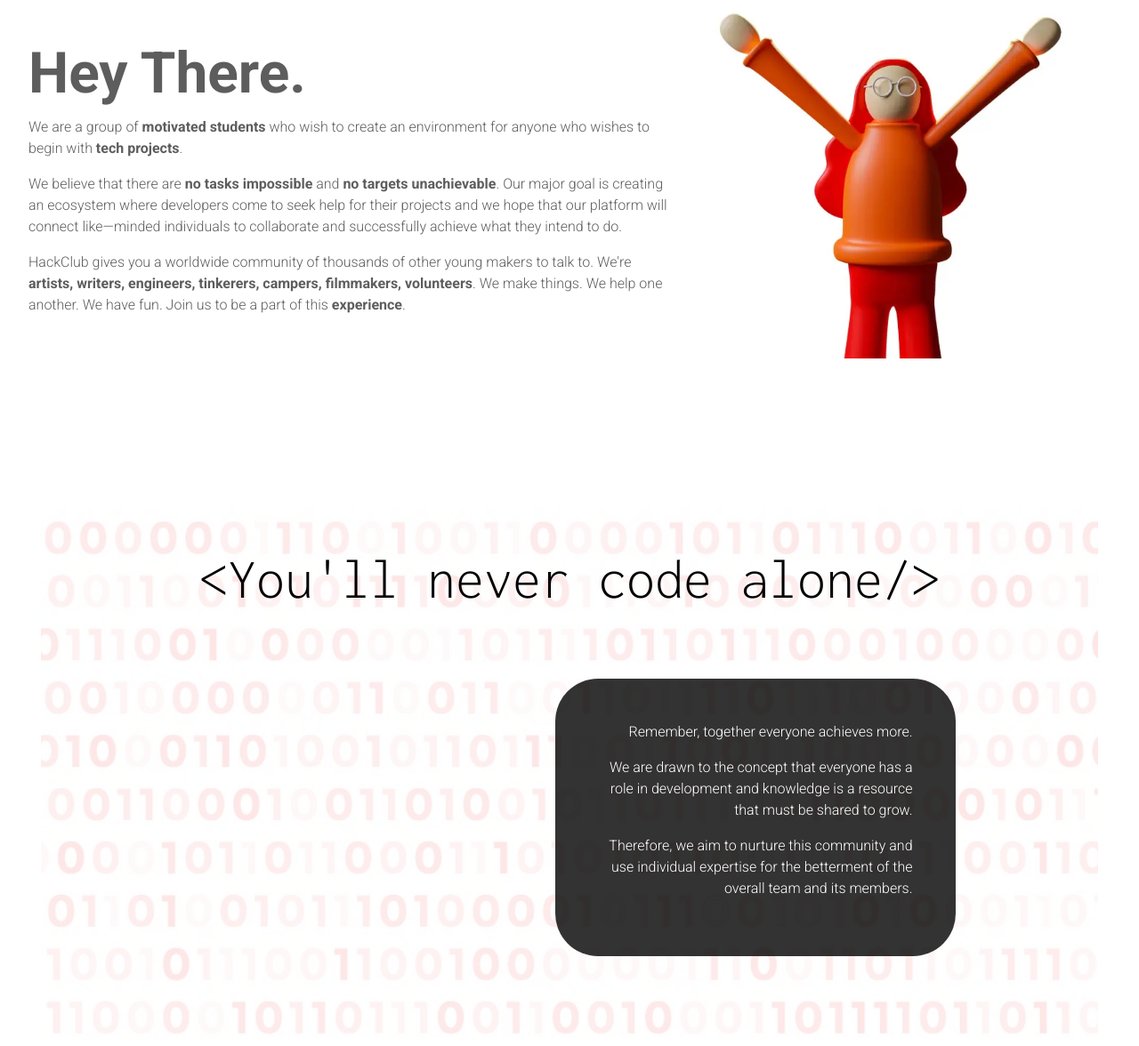
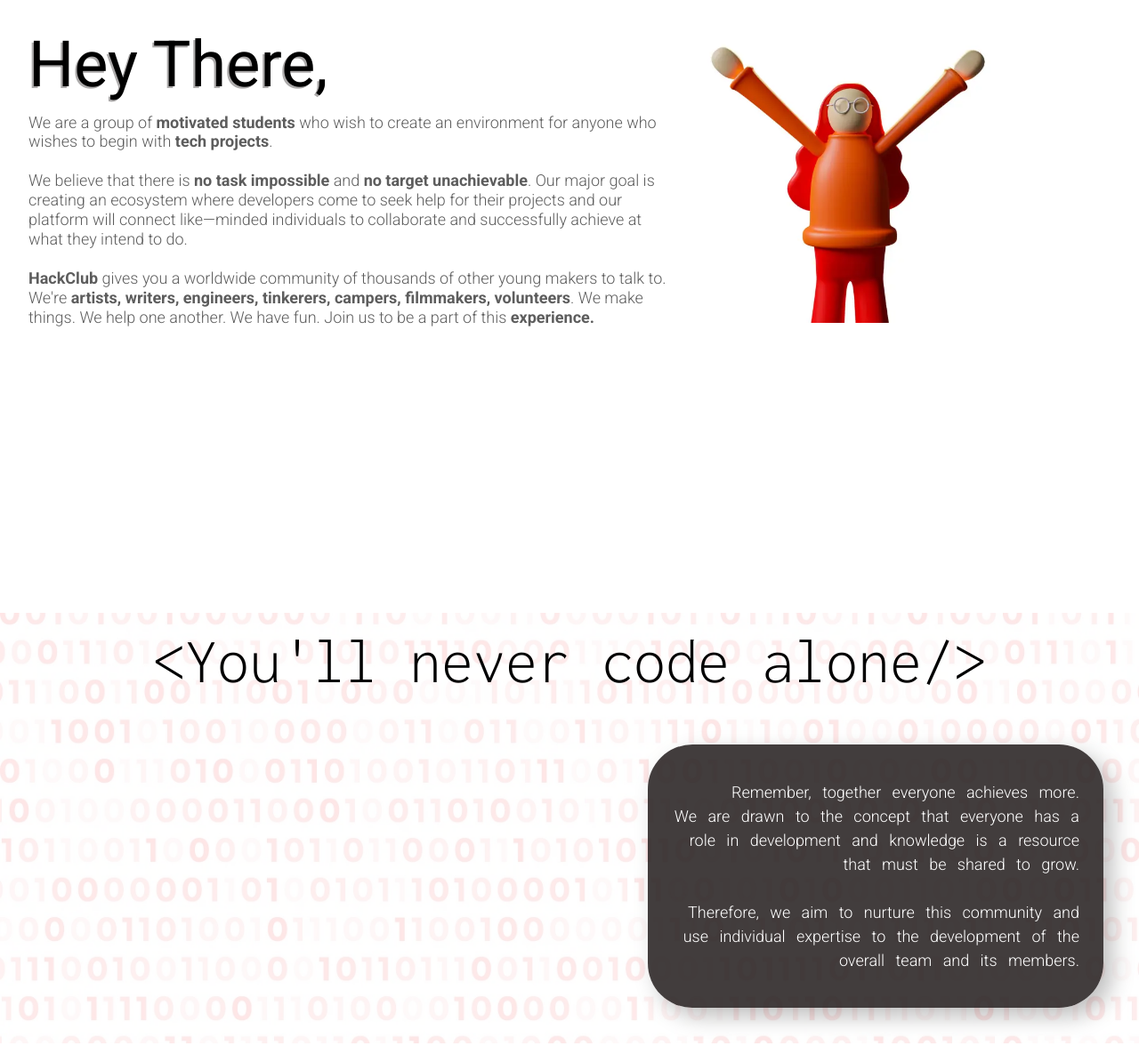
Before and after one commit to sid1999-dot/website, a plain HTML site: page index.html in a window 1280 px wide. Shown: the part 229-1405 px from the top of the page at 89% size. Drawn offline with nearby package versions, Linux system fonts and the light colour scheme.

Commit message:
changed css

```diff
--- a/index.html
+++ b/index.html
@@ -54,30 +54,16 @@
         </div>
     </nav>
 
+
+
     <section class='section-1'>
         <div class='section-text'>
             <div class='large'>
-                Hey There.
+                Hey There,
             </div>
-            <p>
-                We are a group of <strong>motivated students</strong> who wish to create an
-                environment for anyone who wishes to begin with <strong>tech projects</strong>.
-            </p>
-
-            <p>
-                We believe that there are <strong>no tasks impossible</strong> and <strong>no targets
-                    unachievable</strong>. Our major goal is creating an ecosystem where developers come
-                to seek help for their projects and we hope that our platform will connect like—minded
-                individuals to collaborate and successfully achieve what they intend to do.
-            </p>
-            <p>
-                HackClub gives you a worldwide community of thousands of other young makers to talk to. We're
-                <strong>artists, writers,
-                    engineers, tinkerers, campers, filmmakers, volunteers</strong>. We make things. We help one another.
-                We
-                have fun. Join us
-                to be a part of this <strong>experience</strong>.
-            </p>
+            <p class="desc" >We are a group of <strong>motivated students</strong> who wish to create an environment for anyone who wishes to begin with <strong>tech projects</strong>.<br><br>
+                We believe that there is <strong>no task impossible</strong> and <strong>no target unachievable</strong>.  Our major goal is creating an ecosystem where developers come to seek help for their projects and our platform will connect like—minded individuals to collaborate and successfully achieve at what they intend to do.
+                <br><br><strong>HackClub</strong> gives you a worldwide community of thousands of other young makers to talk to. We're <strong>artists, writers, engineers, tinkerers, campers, filmmakers, volunteers</strong>. We make things. We help one another. We have fun. Join us to be a part of this <strong>experience.</strong></p>
         </div>
 
         <div class='section-image'>
@@ -85,25 +71,20 @@
         </div>
     </section>
     <section class='section-2' id='youll-never-code-alone'>
-        <div class="large monospace">
-            &lt;You'll never code alone/&gt;
-        </div>
 
-        <div class='blob-wrapper'>
-            <div class='blob'>
-                <p>
-                    Remember, together everyone achieves more.
-                </p>
-                <p>
-                    We are drawn to the concept that everyone has a role in development and knowledge is a resource that
-                    must be shared to grow.
-                </p>
-                <p>
-                    Therefore, we aim to nurture this community and use individual expertise for the betterment of the
-                    overall team and its members.
-                </p>
-            </div>
-        </div>
+        <div class="row3 col-3-img ">
+            <div  class="h1quote">
+                <div class="large monospace no-shadow">
+                    &lt;You'll never code alone/&gt;
+                </div>
+                <div class="rect">
+                  <div class="rect-info">Remember, together everyone achieves more.<br> We are drawn to the concept that everyone has a role in development and knowledge is a resource that must be shared to grow.<br><br>
+                      Therefore, we aim to nurture this community and use individual expertise to the development of the overall team and its members.
+                  </div>
+                </div>
+          </div>
+      </div>
+
     </section>
 
     <section id='events'>
@@ -130,10 +111,22 @@
                     </div>
                 </div>
                 <div class="swiper-slide">
+                    <div class='slide-wrapper'>
+                        <div class='section-image'>
+                            <img src='assets/img/envisage.png'>
+                        </div>
+                        <div class='slide-description'>
+                            <h3>Events</h3>
+                            <p>
+                                The enlightening and interactive Ideathon event Envisage, combined the ideation and execution process by challenging its participants to solve a given problem statement within the 3-Hour time limit.
 
-                </div>
-                <div class="swiper-slide">
-
+                            </p>
+                            <div>
+                                <div>4th September, 2021, 4:00 - 7:00 PM IST </div>
+                                <div><a class='text-light' href="#">Sign up</a></div>
+                            </div>
+                        </div>
+                    </div>
                 </div>
             </div>
         </div>
@@ -144,16 +137,16 @@
 
     <section id='commence-launch'>
         <div class='section-image'>
-            <img src='assets/img/rocket.webp'>
+            <img src='./assets/img/Rocket_1.png'>
         </div>
 
         <div class='section-text'>
-            <div class='large'>
+            <div class='large1'>
                 <p>Commence launch to your coding visions.</p>
             </div>
 
-            <a href='./contact/' class='large button'>
-                JOIN US
+            <a href='./contact/' class='large button no-shadow'>
+                Join Us
             </a>
         </div>
     </section>
@@ -167,7 +160,7 @@
                 </div>
                 <div class="socials">
                     <ul>
-                        <li><a href="https://github.com/HackclubVIT"><img id="slack" src="assets/img/slack.svg"
+                        <li><a href="https://hackclub.com/slack/"><img id="slack" src="assets/img/slack.svg"
                                     alt="slack Logo"></img></a></li>
                         <li><a href="https://github.com/HackclubVIT"><img id="github" src="assets/img/github.svg"
                                     alt="github Logo"></img></a></li>
--- a/style.css
+++ b/style.css
@@ -1,3 +1,5 @@
+@import url('https://fonts.googleapis.com/css2?family=Inconsolata:wght@300&display=swap');
+
 * {
     font-family: 'Roboto';
     --dark: #282021;
@@ -14,11 +16,13 @@
 body {
     color: rgba(0, 0, 0, 0.637);
     font-weight: 300;
+    overflow-x: hidden;
 }
 
 strong {
     font-weight: 700;
 }
+
 
 section {
     min-height: 90vh !important;
@@ -48,49 +52,76 @@ section:first-of-type {
 
 .nav-link {
     color: #eeeeee !important;
+    font-weight: bold;
 }
 
-.nav-link:hover {
-    color: white !important;
-}
+
 
 .section-image {
-    width: 40%;
+    max-width: 40%;
 }
 
 .section-text {
     width: 60%;
+
 }
 
 .section-image img {
-    max-width: 100%;
+    max-width: 80%;
+    overflow-x: hidden;
     height: auto;
 }
 
 .large {
-    font-size: 4rem;
-    font-weight: bold;
+    color: black;
+    font-size: 4.5rem;
+    font-family: Roboto;
+    font-weight: 500;
+    text-shadow: -2.2px 2.2px #27212162;
+}
+.large1 {
+    font-size: 3.5rem;
+    font-family: roboto;
+    text-align: right;
+    margin-bottom: 40px;
+    font-weight: 700;
+}
+
+.desc{
+    font-family: Roboto;
+    font-weight: 300;
+    font-size: 1.125rem;color: rgba(0, 0, 0, 0.637);
+    line-height: 21.9px;
+    margin-bottom: 20px;
 }
 
 .section-2 {
+    width: 100vw;
+    overflow-x: hidden;
     flex-direction: column;
+    padding: 0;
 }
-
-#youll-never-code-alone {
+.no-shadow{
+    text-shadow: none;
+}
+/* #youll-never-code-alone {
+    width: 100%;
+    overflow-x: hidden;
     background-image: url('assets/img/binary.webp');
     background-position: center;
     background-repeat: no-repeat;
     background-size: cover;
     justify-content: initial;
-}
+} */
 
 .monospace {
     font-family: "Inconsolata", monospace;
     color: black;
     font-weight: 300;
+    text-align: center;
 }
 
-.blob-wrapper {
+/* .blob-wrapper {
     width: 100%;
     height: 100%;
     display: flex;
@@ -107,6 +138,49 @@ section:first-of-type {
     border-radius: 3rem;
     margin-right: 8rem;
     margin-top: 4rem;
+} */
+.col-3-img{
+    background-color: white;
+    margin-top: 2px solid black;
+    margin-bottom: 2px solid black;
+
+}
+.row3{
+    background-color: white;
+    width: 100%;
+    overflow-x: hidden;
+    background-image: url('assets/img/binary.webp');
+    background-position: center;
+    background-repeat: no-repeat;
+    background-size: cover;
+    justify-content: initial;
+}
+.rect{
+    margin: 5vh 40px;
+    float: right;
+    background-color: rgba(39, 33, 33, 0.87);
+    height: max-content;
+    width: 40vw;
+    word-spacing: 0.5rem;
+    text-align: right;
+    border-radius: 3.125rem;
+    padding: 2.5rem 0.1rem;
+    box-shadow: 10px 10px 25px rgba(0, 0, 0, 0.25);
+
+}
+.rect-info{
+    color: white;
+    background-repeat: no-repeat;
+    background-attachment: fixed;
+    overflow: hidden;
+    max-width: 90%;
+    margin-left: 5%;
+    margin-right: 5%;
+    height: max-content;
+    width: max-content;;
+    font-family: Roboto;
+    font-weight: 300;
+    font-size: 18px;
 }
 
 #commence-launch {
@@ -118,11 +192,18 @@ section:first-of-type {
 #commence-launch .large {
     font-size: 2rem;
     text-align: right;
+    font-weight: bold;
+}
+
+#commence-launch .button:hover{
+    background-color: #EF1212;
+    color: white;
+    transition-duration: 0.2s;
 }
 
 .large.button {
     margin-top: 3rem;
-    min-width: 30%;
+    /* min-width: 30%; */
     padding: 1rem;
     background: white;
     text-decoration: none;
@@ -225,7 +306,7 @@ footer {
 }
 
 .col1 {
-    width: 50%;
+    width: 75%;
     margin: 0;
     padding: 0;
 }
@@ -267,8 +348,8 @@ footer {
 }
 
 .col2 {
-    margin: 1.5em;
-    padding: 1.5em;
+    margin: 0em;
+    padding: 0em;
 }
 
 .links .comm {
@@ -284,9 +365,30 @@ footer {
 
 .links a {
     color: inherit;
+    text-decoration: none;
+}
+
+@media screen and (max-width: 900px) {
+    .large{
+        font-size: 3.5rem;
+    }
+    /* .row3 .col-3-img{
+        overflow: hidden;
+    } */
+
 }
 
 @media screen and (max-width: 720px) {
+    .large{
+        font-size: 3.5rem;
+    }
+    .rect{
+        width: 90vw;
+        margin: 0vw 5vw ;
+        float: none;
+        box-shadow: none;
+        text-align: center;
+    }
     .container_f1 img {
         padding: 0em;
         padding-left: 0.5em;
@@ -305,13 +407,27 @@ footer {
         padding: 0.5em;
         margin: 0.5em;
     }
-
+    .large1 p
+    {
+        font-size: 2rem;
+        text-align: center;
+    }
     .col1 {
         display: flex;
         align-items: center;
         justify-content: center;
     }
+    #commence-launch .button{
+        display: flex;
+        align-items: center;
+        justify-content: center;
+    }
 
+    #commence-launch .large{
+        font-size: 1.2rem;
+        text-align: right;
+        font-weight: bold;
+    }
     footer > ul.container {
         flex-direction: column-reverse;
     }
@@ -332,3 +448,18 @@ footer {
         width: 90%;
     }
 }
+
+::-webkit-scrollbar {
+    width: 10px;
+  }
+
+
+::-webkit-scrollbar-thumb {
+    background-image: linear-gradient(#EF1212,#BB1616);
+    border-radius: 2px;
+}
+
+.margin-img{
+    margin-top: 20px solid black;
+    margin-bottom: 20px solid black;
+}
```
Also changed, not shown: assets/img/Rocket_1.png (added), assets/img/background.png (added), 1 other file.
